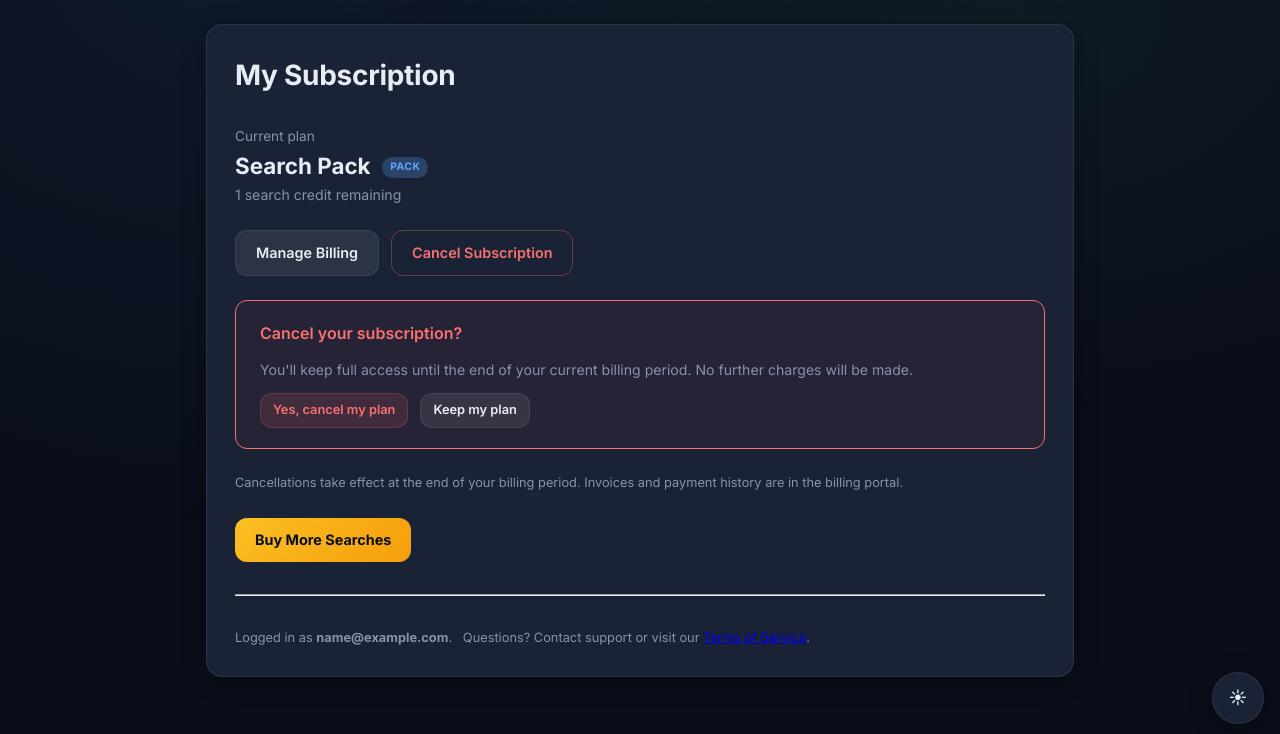
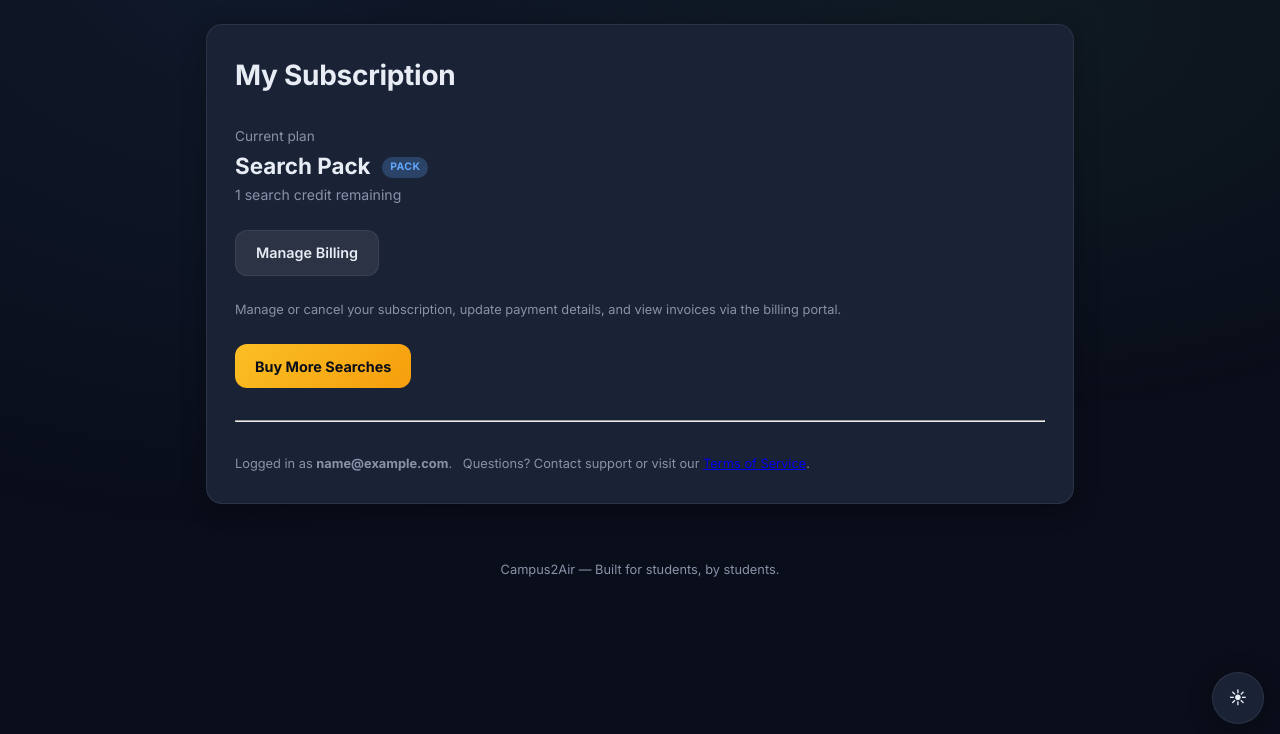
Before and after one commit to CodingGenius0001/univs-carpool-matchmaking, a Flask app: page /account in a window 1280 px wide. Shown: the part 60-794 px from the top of the page. Run offline with Flask 3, Linux system fonts and the light colour scheme; the visitor is signed in with stand-in values (Sample User, id 1); tables that the repository leaves empty hold one stand-in row (values such as "Sample post").

Commit message:
Simplify account page: single Manage Billing button, let Stripe handle cancellation
Removed the inline Cancel Subscription button and confirmation panel.
Stripe's billing portal natively handles cancellation, plan changes,
and invoice history.

Co-Authored-By: Claude Sonnet 4.6 <noreply@anthropic.com>

```diff
--- a/templates/account.html
+++ b/templates/account.html
@@ -89,39 +89,13 @@
 
         <!-- Billing management — shown whenever there is any Stripe record -->
         {% if sub.get('stripe_subscription_id') or sub.get('stripe_customer_id') %}
-        <div style="display:flex;gap:0.75rem;flex-wrap:wrap;align-items:center;">
+        <div>
           <button class="btn btn-secondary" id="portal-btn" onclick="C2ASub.openBillingPortal(this)">
             Manage Billing
           </button>
-          {% if sub.get('stripe_subscription_id') and not (stripe_sub_data and stripe_sub_data.cancel_at_period_end) %}
-          <button class="btn btn-ghost-danger" id="cancel-btn" onclick="document.getElementById('cancel-confirm').hidden=false;this.hidden=true;">
-            Cancel Subscription
-          </button>
-          {% endif %}
         </div>
-
-        <!-- Inline cancel confirmation panel -->
-        {% if sub.get('stripe_subscription_id') and not (stripe_sub_data and stripe_sub_data.cancel_at_period_end) %}
-        <div id="cancel-confirm" hidden style="border:1px solid var(--danger);border-radius:12px;padding:1.25rem 1.5rem;display:flex;flex-direction:column;gap:0.75rem;background:rgba(239,68,68,0.05);">
-          <p style="margin:0;font-weight:600;color:var(--danger);">Cancel your subscription?</p>
-          <p class="text-muted" style="font-size:0.88rem;margin:0;">
-            You'll keep full access until the end of your current billing period.
-            {% if stripe_sub_data %}After <strong>{{ stripe_sub_data.next_billing_date }}</strong>, your account will be locked.{% endif %}
-            No further charges will be made.
-          </p>
-          <div style="display:flex;gap:0.75rem;flex-wrap:wrap;">
-            <button class="btn btn-danger btn-sm" id="confirm-cancel-btn" onclick="C2ASub.confirmCancel(this)">
-              Yes, cancel my plan
-            </button>
-            <button class="btn btn-secondary btn-sm" onclick="document.getElementById('cancel-confirm').hidden=true;document.getElementById('cancel-btn').hidden=false;">
-              Keep my plan
-            </button>
-          </div>
-        </div>
-        {% endif %}
-
         <p class="text-muted" style="font-size:0.8rem;">
-          Cancellations take effect at the end of your billing period. Invoices and payment history are in the billing portal.
+          Manage or cancel your subscription, update payment details, and view invoices via the billing portal.
         </p>
         {% endif %}
 
```
